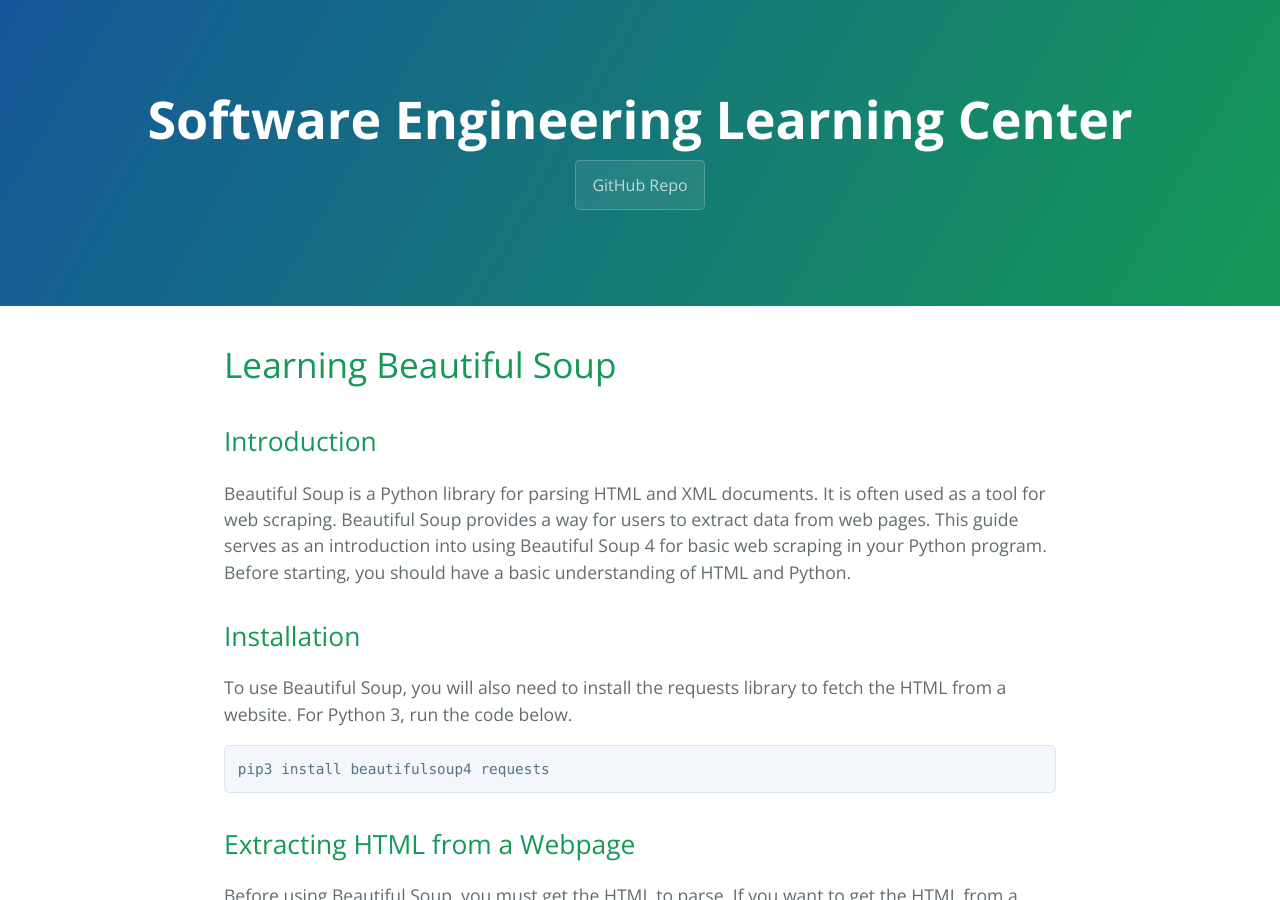
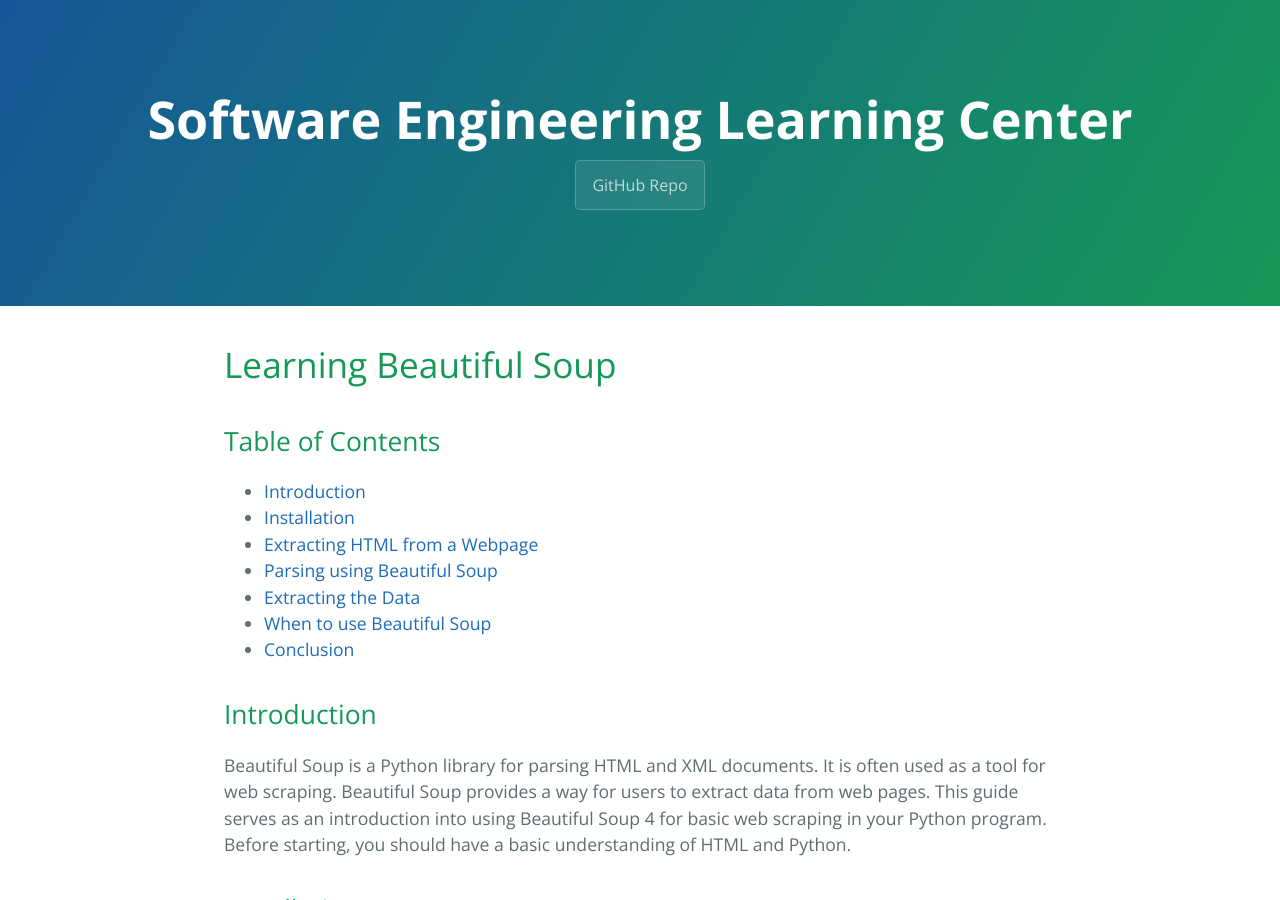
Before and after one commit to learning-software-engineering/learning-software-engineering.github.io, a Jekyll site: the page built from Topics/Tech_Stacks/BeautifulSoup.md, in a window 1280 px wide and 900 px high. Built offline with Jekyll 4.4.1, drawn with Linux system fonts in a browser that asks for light colours; our own code applies the rules of GitHub Pages for plain Markdown files.

Commit message:
Added table of contents

```diff
--- a/Topics/Tech_Stacks/BeautifulSoup.md
+++ b/Topics/Tech_Stacks/BeautifulSoup.md
@@ -1,6 +1,13 @@
 # Learning Beautiful Soup
 
-
+## Table of Contents
+- [Introduction](#introduction)
+- [Installation](#installation)
+- [Extracting HTML from a Webpage](#extracting-html-from-a-webpage)
+- [Parsing using Beautiful Soup](#parsing-using-beautiful-soup)
+- [Extracting the Data](#extracting-the-data)
+- [When to use Beautiful Soup](#when-to-use-beautiful-soup)
+- [Conclusion](#conclusion)
 
 ## Introduction
 Beautiful Soup is a Python library for parsing HTML and XML documents. It is often used as a tool for web scraping. Beautiful Soup provides a way for users to extract data from web pages. This guide serves as an introduction into using Beautiful Soup 4 for basic web scraping in your Python program. Before starting, you should have a basic understanding of HTML and Python.
```
